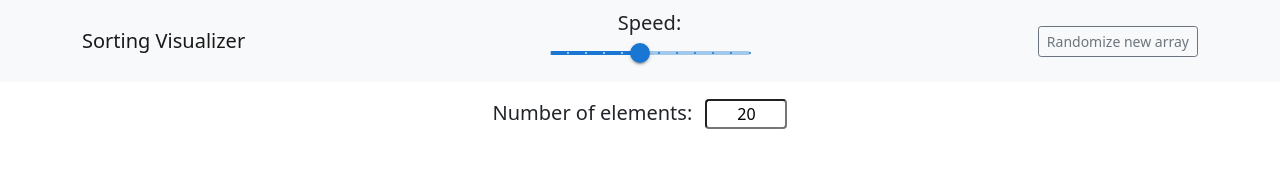
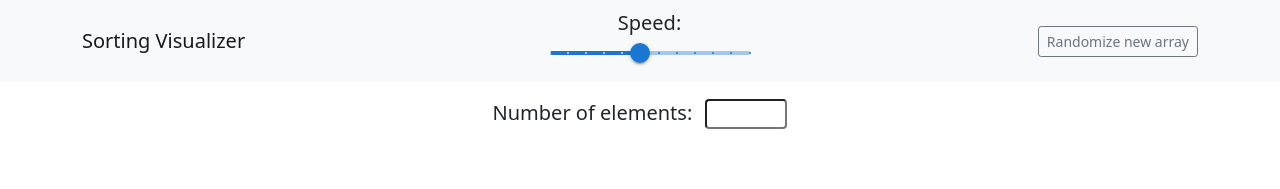
Before and after one commit to kristianachwan/sorting-visualizer, a React (Create React App) app: page / in a window 1280 px wide. Shown: the top 189 px of the page. Built offline with nearby package versions, Linux system fonts and the light colour scheme.

Commit message:
fix bug using ureRef

```diff
--- a/src/App.js
+++ b/src/App.js
@@ -1,5 +1,5 @@
 import './App.css';
-import { useState, useEffect } from 'react';
+import { useState, useEffect, useRef } from 'react';
 import MyNavbar from './components/MyNavbar';
 import Button from 'react-bootstrap/Button'
 import React from 'react';
@@ -10,14 +10,14 @@ import RandomNumberArrayGenerator from './generatorFunction/RandomNumberArrayGen
 
 
 function App() {
-  const [numberOfElements, setNumberOfElements] = useState(20)
+  const numberOfElements = useRef(20)
   const [array, setArray] = useState([])
   const [disabled, setDisabled] = useState(false)
   const [animationSpeed, setAnimationSpeed] = useState(65);
-  const [sorted, setSorted] = useState(false)
   // To generate ONCE at the start of rendering
+
   useEffect(() => {
-    setArray(RandomNumberArrayGenerator(numberOfElements))
+    setArray(RandomNumberArrayGenerator(numberOfElements.current))
   }, [])
   const resetColor = () => {
     const bars = document.querySelectorAll('.bar')
@@ -28,7 +28,7 @@ function App() {
   // handleSubmit function to regenerate array
   const handleSubmit = (e) => {
     e.preventDefault()
-    setArray(RandomNumberArrayGenerator(numberOfElements))
+    setArray(RandomNumberArrayGenerator(numberOfElements.current))
     const sliderWrapper = document.querySelector('.slider-wrapper')
     sliderWrapper.classList.remove('d-none')
 
@@ -70,7 +70,6 @@ function App() {
   // Animating sorting
   // Animating mergeSort
   function animateMergeSort (array) {
-    setSorted(false)
     resetColor()
     // get the animation array
     const animations = mergeSortAnimations(array)
@@ -110,7 +109,7 @@ function App() {
       // we make it not disabled anymore so that user can click anything again :)
       setTimeout(() => {
         handleDisabledRecover()
-        setSorted(true)
+
       }, animations.length*animationSpeed)
 
 
@@ -291,9 +290,9 @@ function App() {
   // end of animating sorting
   return (
     <div className="App">
-      <MyNavbar disabled={disabled} animationSpeed={animationSpeed} setAnimationSpeed={setAnimationSpeed} RandomNumberArrayGenerator={RandomNumberArrayGenerator} setArray={setArray} numberOfElements={numberOfElements} handleSubmit={handleSubmit}/>
+      <MyNavbar disabled={disabled} animationSpeed={animationSpeed} setAnimationSpeed={setAnimationSpeed} RandomNumberArrayGenerator={RandomNumberArrayGenerator} setArray={setArray} numberOfElements={numberOfElements.current} handleSubmit={handleSubmit}/>
       {/* Input field */}
-      <MyForm handleSubmit={handleSubmit} setNumberOfElements={setNumberOfElements} numberOfElements={numberOfElements}/>
+      <MyForm handleSubmit={handleSubmit} numberOfElements={numberOfElements}/>
       {/* Bars */}
 
       <BarGenerator array={array}/>
--- a/src/components/MyForm.js
+++ b/src/components/MyForm.js
@@ -1,13 +1,13 @@
 import React from 'react'
 import { useState } from 'react'
-export default function MyForm({ handleSubmit, setNumberOfElements, numberOfElements}) {
+export default function MyForm({ handleSubmit, numberOfElements}) {
+  console.log(numberOfElements.current)
   return (
     <form className="mt-3" onSubmit={handleSubmit}>
         <label>
           <span className="lead me-2">Number of elements: </span>
           <input
-            value={numberOfElements}
-            onChange={(e) => setNumberOfElements(e.target.value)}
+            onChange={(e) => numberOfElements.current = e.target.value}
             className="rounded text-center"
             type="number"
             min={5}
--- a/src/generatorFunction/BarGenerator.js
+++ b/src/generatorFunction/BarGenerator.js
@@ -2,7 +2,11 @@ import React from "react"
 export default function BarGenerator ({array}) {
     return (
     <div className="container bar-wrapper">
-        {array && array.map(element =>
+        {(array && [...array].sort((a,b) => a-b) !== array) && array.map(element =>
+                <React.Fragment key= {element}>
+                    <IndividualBarGenerator element={element} numberOfElements={array.length}/>
+                </React.Fragment>)}
+        {(array && [...array].sort((a,b) => a-b) == array) && array.sort((a,b)=> a-b).map(element =>
                 <React.Fragment key= {element}>
                     <IndividualBarGenerator element={element} numberOfElements={array.length}/>
                 </React.Fragment>)}
--- a/src/generatorFunction/RandomNumberArrayGenerator.js
+++ b/src/generatorFunction/RandomNumberArrayGenerator.js
@@ -3,11 +3,13 @@ import { useEffect } from "react"
 function RandomNumberGenerator (min, max) {
     return Math.random() * (max-min+1) + min}
   // Array generator
-export default function RandomNumberArrayGenerator (numberOfRandomNumber) {
-    let arr = []
-    for(let i = 0; i<numberOfRandomNumber; i++){
-        arr.push(RandomNumberGenerator(5,100))
+export default function RandomNumberArrayGenerator (numberOfRandomNumber, sorted) {
+    if(!sorted){
+        let arr = []
+        for(let i = 0; i<numberOfRandomNumber; i++){
+            arr.push(RandomNumberGenerator(5,100))
+        }
+        return arr
     }
-    return arr
   }
   // end of bar generator
```
